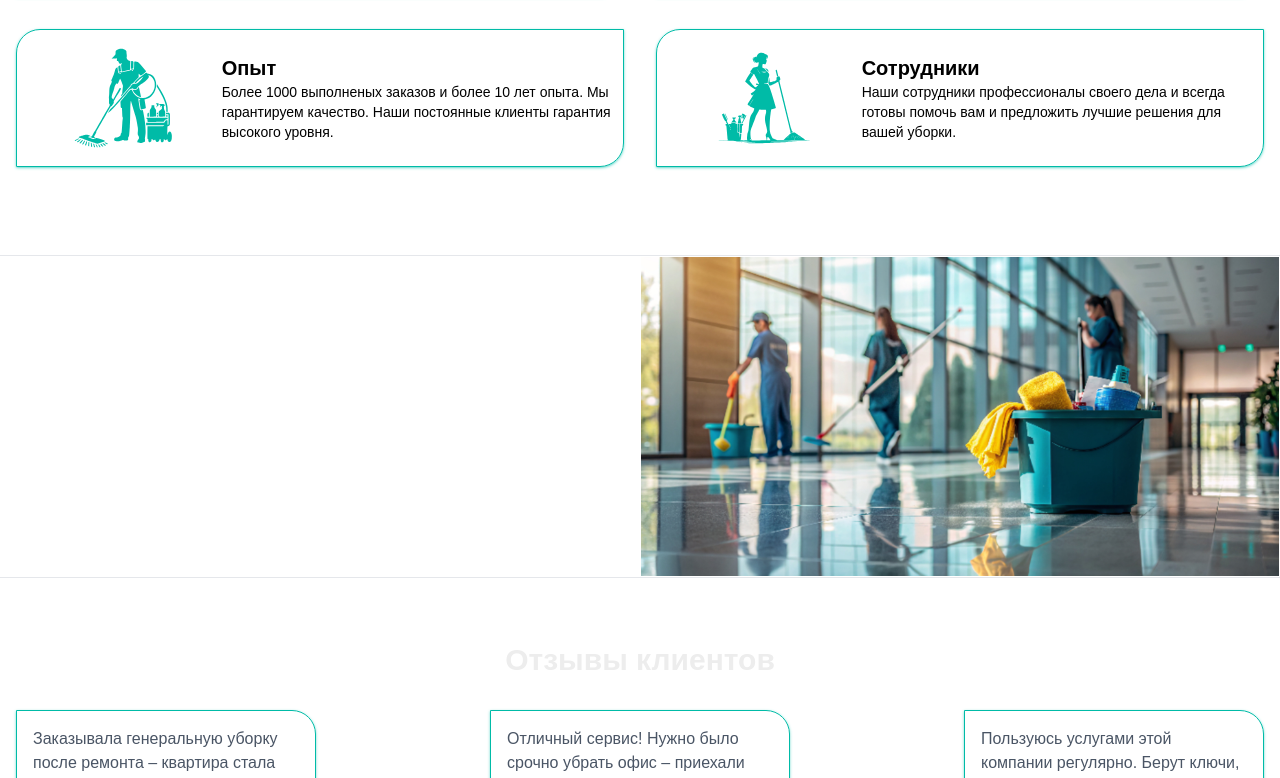
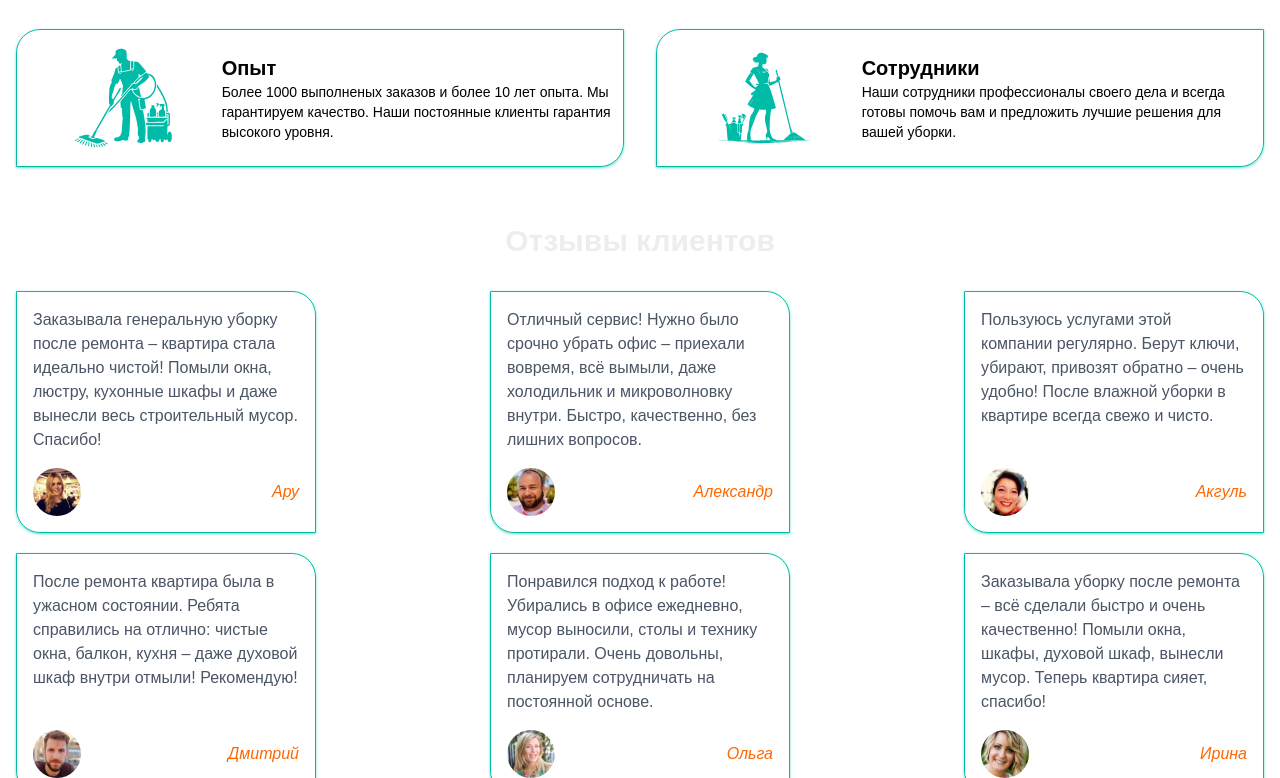
Before and after one commit to Shiko76/next-clean-well, a Next.js app: page / in a window 1280 px wide. Shown: the part 1627-2405 px from the top of the page. Built offline with nearby package versions, Linux system fonts and the light colour scheme.

Commit message:
change main view

```diff
--- a/src/components/sections/main/Main.tsx
+++ b/src/components/sections/main/Main.tsx
@@ -16,7 +16,7 @@ const Main = () => {
       <Maintenance />
       <Exellence />
       {/* <div>Калькулятор уборки в Алматы</div> */}
-      <Call />
+      {/* <Call /> */}
       <Review />
       <Slider data={dataSlider} />
       <Faq />
```
